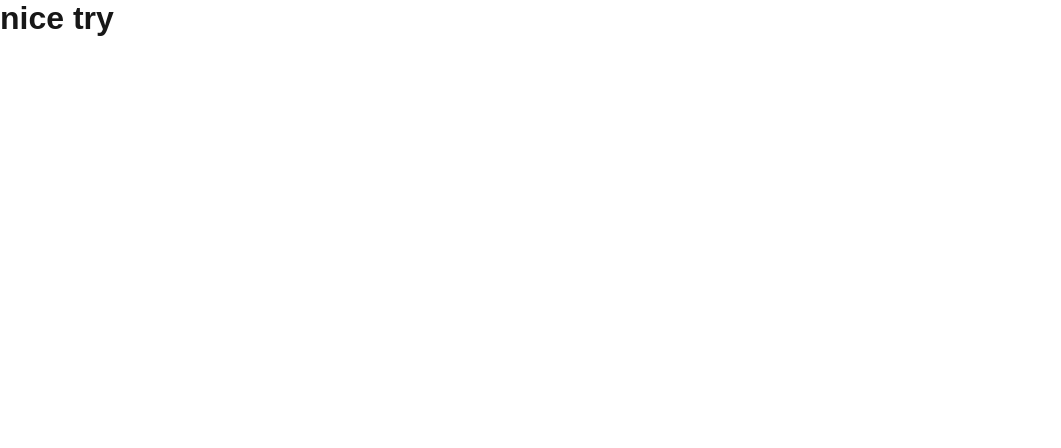
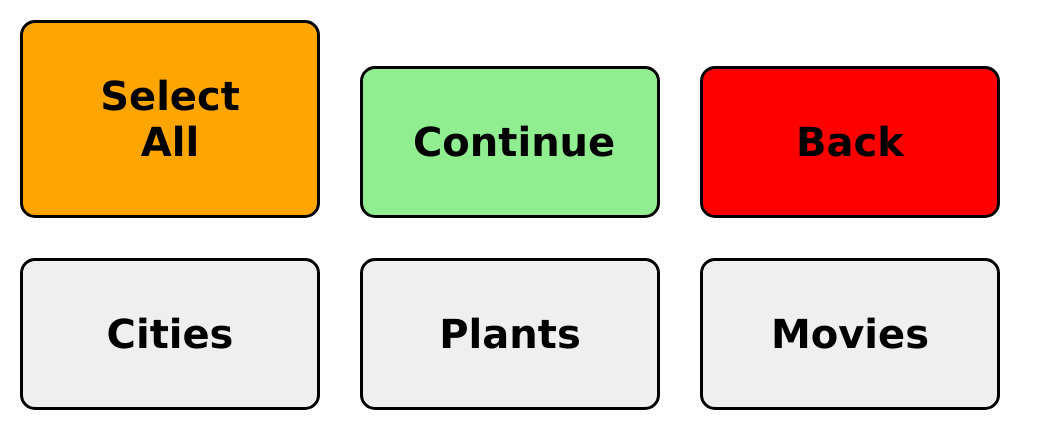
Before and after one commit to couldbedaniel/Imposter-With-Custom-Words, a Next.js app: page /categories-page in a window 1280 px wide. Shown: the top 448 px of the page, without its empty margins (0-1061 px from the left). Built offline with nearby package versions, Linux system fonts and the light colour scheme.

Commit message:
introduced game page

```diff
--- /dev/null
+++ b/app/categories-page/catblock.js
@@ -0,0 +1,33 @@
+import {cats} from "../../data/cats.js";
+import {nameList} from "../../data/names.js";
+import "../style.css";
+import React, {useState} from "react";
+
+
+
+export default function CatBlock(props){
+
+
+
+    if(props.cat === "Select All"){
+        return(
+                <button className = "smallButton" onClick = {props.onClick} style = {{backgroundColor: "orange"}}>
+                    <h1 className = "button-text">{props.cat}</h1>
+                </button>
+        );
+    }
+
+    if (props.selected === false) {
+        return(
+                <button className = "smallButton" onClick = {props.onClick}>
+                    <h1 className = "button-text">{props.cat}</h1>
+                </button>
+        );
+    }
+
+    return(
+        <button className = "smallButton" onClick = {props.onClick} style = {{backgroundColor: "turquoise"}}>
+            <h1 className = "button-text">{props.cat}</h1>
+        </button>
+    );
+}
--- a/app/categories-page/page.js
+++ b/app/categories-page/page.js
@@ -1,12 +1,50 @@
 "use client";
-import React from "react";
+import React, {useState} from "react";
 import "../style.css";
 import Button from "../button.js";
 import {cats} from "../../data/cats.js";
-import {names} from "../../data/names.js";
+import {nameList} from "../../data/names.js";
+import CatBlock from "./catblock";
 
 export default function CategoriesPage(){
+    const [selects, setSelects] = useState(Array(cats.length).fill(false));
+    const [allSelected, setAllSelected] = useState(false);
+
+    function handleSelect(index){
+        setSelects(p => {
+            const copy = [...p];
+            copy[index] = !copy[index];
+            return(copy);
+        });
+    }
+
+    function handleSelectAll(){
+        setSelects(p => {
+            const trues = Array(p.length).fill(true);
+            const falses = Array(p.length).fill(false);
+            for(let i = 0; i < p.length; i++){
+                if(p[i] === false){
+                    return(trues);
+                }
+            }
+            return(falses);
+        });
+    }
+
+
     return(
-        <h1>nice try</h1>
+        <>
+        <CatBlock cat = "Select All" onClick = {() => handleSelectAll()}/>
+        <Button btext = "Continue" linkto = "./game" color = "lightgreen"/>
+        <Button btext = "Back" linkto = "./players" color = "red"/>
+        <ul className = "name-list">
+            {
+                cats.map((category, index) =>
+                    <li key = {index}>
+                        <CatBlock cat = {category.title} selected = {selects[index]} onClick = {() => handleSelect(index)}/>
+                    </li>
+            )}
+        </ul>
+        </>
     );
 }
```
Also changed, not shown: app/game/page.js (added, +17 -0 lines).
